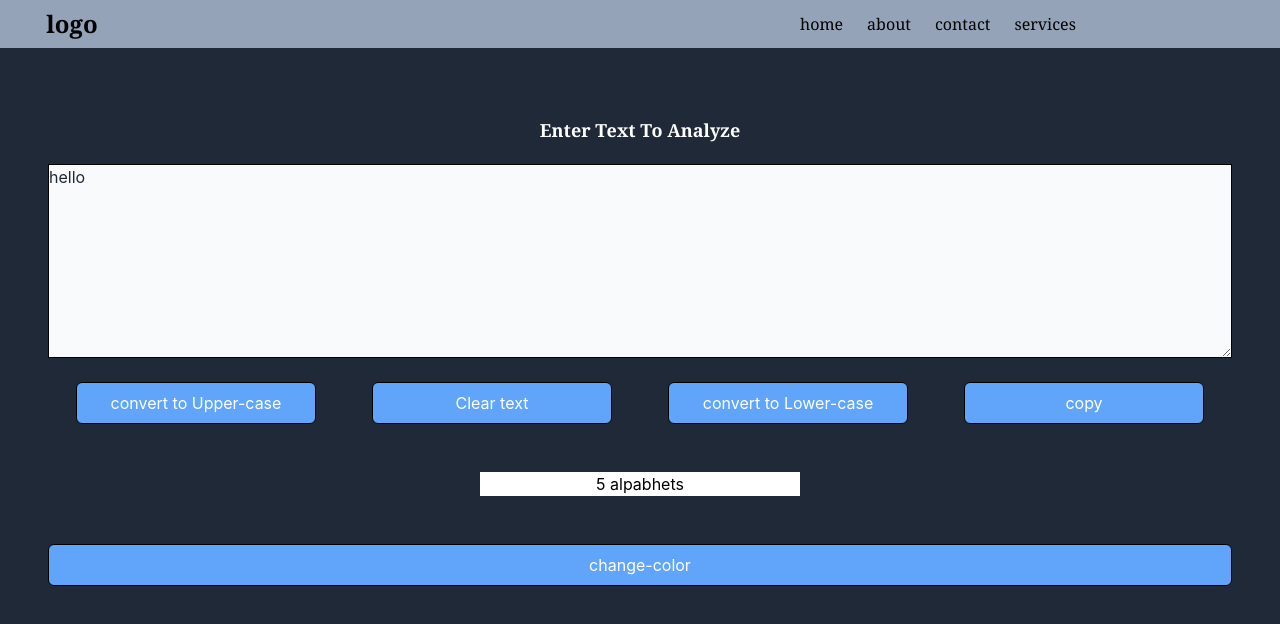
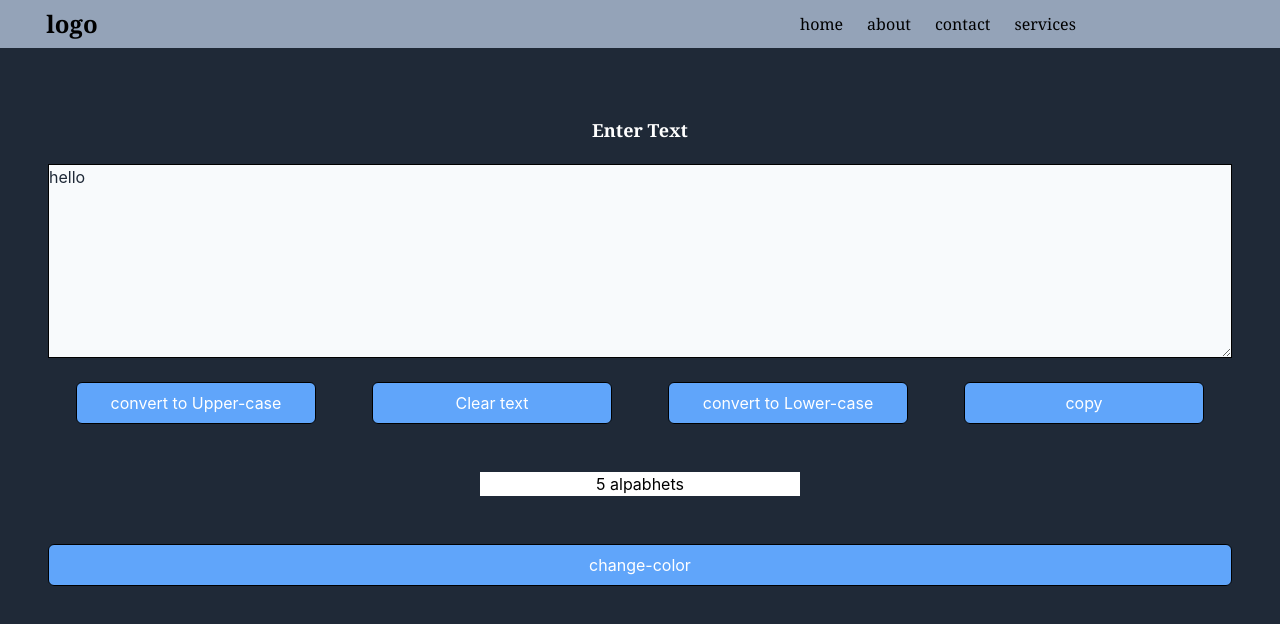
Before and after one commit to BIlalAhad/Text-Utils, a React (Create React App) app: page / in a window 1280 px wide. Shown: the top 624 px of the page. Built offline with nearby package versions, Linux system fonts and the light colour scheme.

Commit message:
change heading

```diff
--- a/src/App.js
+++ b/src/App.js
@@ -7,7 +7,7 @@ function App() {
   return (
    <>
     <Navbar title='logo' />
-    <Textform heading='Enter Text To Analyze '/>
+    <Textform heading='Enter Text  '/>
    </>)
 }
 
```
